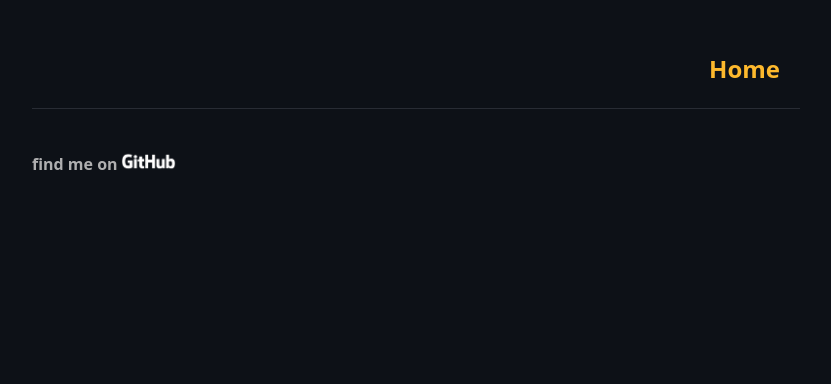
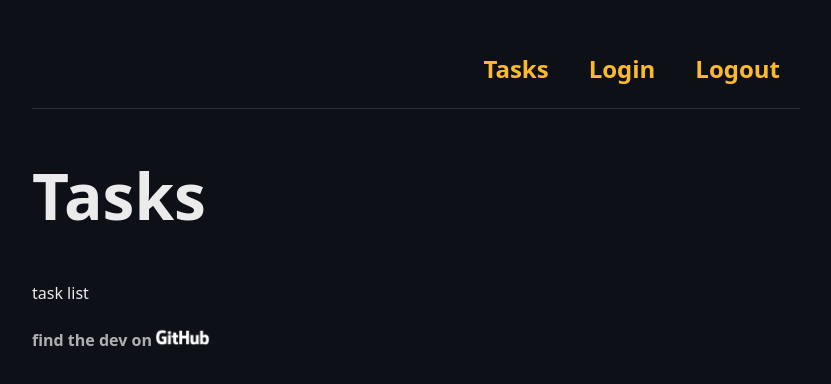
Before and after one commit to kashitamang/to-do-frontend, a React (Create React App) app: page / in a window 1280 px wide. Shown: the top 384 px of the page, without its empty margins (224-1055 px from the left). Built offline with nearby package versions, Linux system fonts and the light colour scheme.

Commit message:
adding router

```diff
--- a/src/App.js
+++ b/src/App.js
@@ -3,8 +3,10 @@ import React from 'react';
 import { BrowserRouter as Router, Switch, Route, Link } from 'react-router-dom';
 import githubLogo from '../src/GitHub_Logo_White.png';
 
-
-import HomePage from './Components/HomePage';
+//components
+import Tasks from './Components/Tasks';
+import Login from './Components/Login';
+import Logout from './Components/Logout';
 
 function App() {
   return (
@@ -12,19 +14,30 @@ function App() {
       <main className="main">
         <header className="header">
           <nav className="navigation">
-            <Link to="/">Home</Link>
+            <Link to="/">Tasks</Link>
+            <Link to="/login">Login</Link>
+            <Link to="/logout">Logout</Link>
           </nav>
         </header>
 
         <Switch>
-          <Route path="/">
-            <HomePage />
+          <Route exact path="/">
+            <Tasks />
+          </Route>
+
+          <Route exact path="/logout">
+            <Logout />
+          </Route>
+
+          <Route exact path="/login">
+            <Login />
           </Route>
         </Switch>
+
         <footer>
           <div className="media-links">
             <h4>
-              find me on{' '}
+              find the dev on
               <a href="https://github.com/kashitamang">
                 <img src={githubLogo} alt="black github logo" className="rotate"></img>
               </a>
--- a/src/Components/HomePage.js
+++ /dev/null
@@ -1,10 +0,0 @@
-import React from 'react';
-import '../styles/App.css';
-
-export default function HomePage() {
-  return (
-    <div className="homepage">
-      <p></p>
-    </div>
-  );
-}
--- /dev/null
+++ b/src/Components/Login.js
@@ -0,0 +1,8 @@
+import React from 'react';
+import '../styles/App.css';
+
+export default function Login() {
+  return (
+    <div>Login</div>
+  );
+}
--- /dev/null
+++ b/src/Components/Logout.js
@@ -0,0 +1,8 @@
+import React from 'react';
+import '../styles/App.css';
+
+export default function Logout() {
+  return (
+    <div>Logout</div>
+  );
+}
--- /dev/null
+++ b/src/Components/Tasks.js
@@ -0,0 +1,11 @@
+import React from 'react';
+import '../styles/App.css';
+
+export default function Tasks() {
+  return (
+    <div className="tasks">
+      <h1>Tasks</h1>
+      <div className="tasklist">task list</div>
+    </div>
+  );
+}
--- a/src/styles/index.css
+++ b/src/styles/index.css
@@ -51,6 +51,7 @@ header a:hover {
 
 main {
   width: 60vw;
+  height: 100vh;
   margin-top: 20px;
   margin-bottom: 20px;
   border: 2 px solid black;
```
